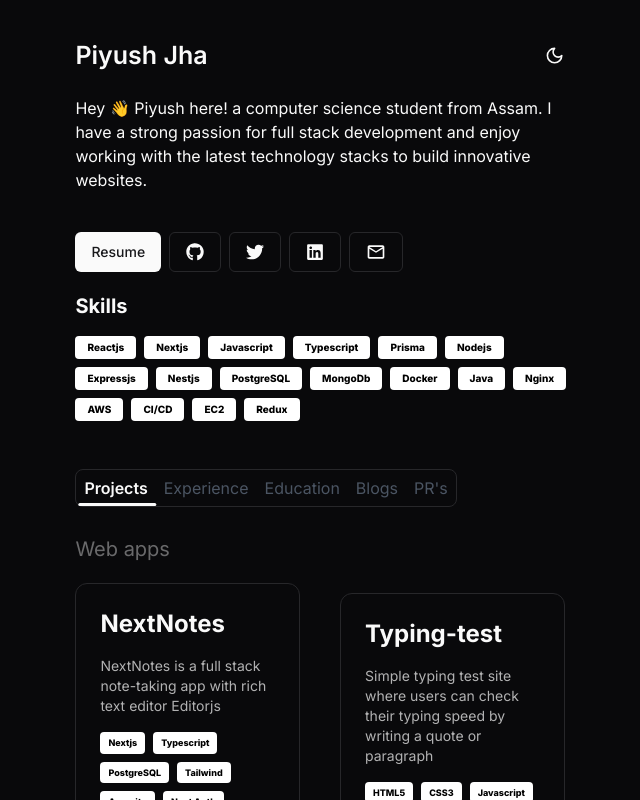
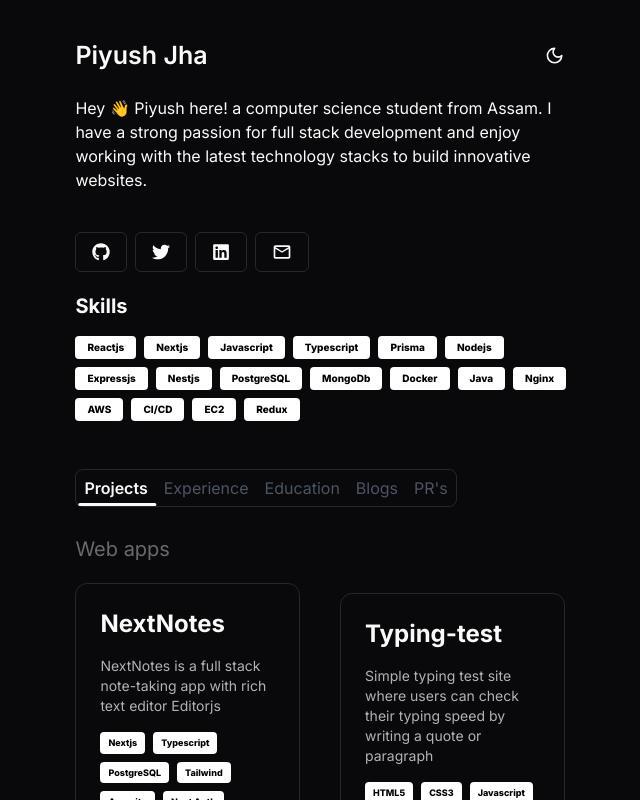
Before and after one commit to Piyush5784/Piyush-portfolio, a Next.js app: page / in a window 1280 px wide. Shown: the top 800 px of the page, without its empty margins (315-955 px from the left). Built offline with nearby package versions, Linux system fonts and the light colour scheme.

Commit message:
removed resume link

```diff
--- a/src/Content.ts
+++ b/src/Content.ts
@@ -7,8 +7,8 @@ export const Content: ContentType = {
   introText:
     "Hey 👋 Piyush here! a computer science student from Assam. I have a strong passion for full stack development and enjoy working with the latest technology stacks to build innovative websites.",
   Resume: {
-    show: true,
-    href: "https://drive.google.com/file/d/1TDqv27WsD8K_v_vQsE8UFhhUsrO8wtcd/view?usp=sharing",
+    show: false,
+    href: "",
   },
 
   socialLinks: [
```
